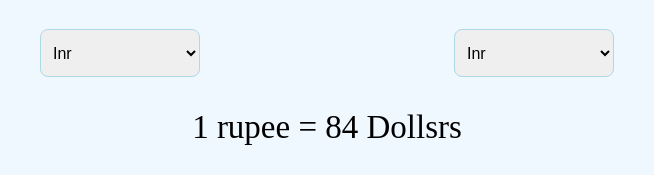
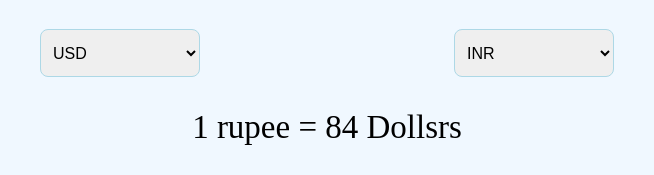
Before and after one commit to rahulgope45/Currency-converter, a plain HTML site: page index.html in a window 1280 px wide. Shown: the part 538-713 px from the top of the page, 313-967 px from the left. Drawn offline with Linux system fonts and the light colour scheme.

Commit message:
images are changing on selected image

```diff
--- /dev/null
+++ b/app.js
@@ -0,0 +1,61 @@
+// const Base_URL = "https://cdn.jsdelivr.net/npm/@fawazahmed0/currency-api@latest/v1/currencies/inr.json"
+// const URL_Img = "https://flagsapi.com/IN/flat/64.png"
+// const dropdowns = document.querySelectorAll(".dropdown select")
+// const Fromwala_select = document.querySelector(".Fromwala select")
+// const fromimg = document.querySelector(".Fromwala img")
+
+
+
+// Fromwala_select.addEventListener("change" ,()=>{
+
+//     fromimg.src = `https://flagsapi.com/${countryList[Fromwala_select.value]}/flat/64.png`
+
+// })
+
+
+
+
+const URL = "https://cdn.jsdelivr.net/npm/@fawazahmed0/currency-api@latest/v1/currencies/inr.json"
+
+const dropdowns = document.querySelectorAll(".dropdown select")
+const Fromwala_select = document.querySelector(".Fromwala select")
+const fromimg = document.querySelector(".Fromwala img")
+const Towala_select = document.querySelector(".Towala select")
+const toimg = document.querySelector(".Towala img")
+
+
+
+
+
+
+//populating option
+
+for(let select of dropdowns){
+    for(let countrycodes in  countryList){
+        let newOption = document.createElement("option")
+        newOption.innerText= countrycodes
+        newOption.value = countrycodes
+
+        if(select.name === "fromselect" && countrycodes === "USD"  ){
+            newOption.selected = "selected"
+            fromimg.src = `https://flagsapi.com/US/flat/64.png`
+        }
+        if(select.name === "toselect" && countrycodes === "INR"  ){
+            newOption.selected = "selected"
+            toimg.src = `https://flagsapi.com/IN/flat/64.png`
+        }
+        select.append(newOption)
+    }
+
+}
+
+//changing Img on click
+Fromwala_select.addEventListener("change" ,() =>{
+    fromimg.src = `https://flagsapi.com/${countryList[Fromwala_select.value]}/flat/64.png`
+
+})
+//changing Img on click
+Towala_select.addEventListener("change" ,() =>{
+    toimg.src = `https://flagsapi.com/${countryList[Towala_select.value]}/flat/64.png`
+
+})
--- /dev/null
+++ b/country.js
@@ -0,0 +1,161 @@
+const countryList = {
+    AED: "AE",
+    AFN: "AF",
+    XCD: "AG",
+    ALL: "AL",
+    AMD: "AM",
+    ANG: "AN",
+    AOA: "AO",
+    AQD: "AQ",
+    ARS: "AR",
+    AUD: "AU",
+    AZN: "AZ",
+    BAM: "BA",
+    BBD: "BB",
+    BDT: "BD",
+    XOF: "BE",
+    BGN: "BG",
+    BHD: "BH",
+    BIF: "BI",
+    BMD: "BM",
+    BND: "BN",
+    BOB: "BO",
+    BRL: "BR",
+    BSD: "BS",
+    NOK: "BV",
+    BWP: "BW",
+    BYR: "BY",
+    BZD: "BZ",
+    CAD: "CA",
+    CDF: "CD",
+    XAF: "CF",
+    CHF: "CH",
+    CLP: "CL",
+    CNY: "CN",
+    COP: "CO",
+    CRC: "CR",
+    CUP: "CU",
+    CVE: "CV",
+    CYP: "CY",
+    CZK: "CZ",
+    DJF: "DJ",
+    DKK: "DK",
+    DOP: "DO",
+    DZD: "DZ",
+    ECS: "EC",
+    EEK: "EE",
+    EGP: "EG",
+    ETB: "ET",
+    EUR: "FR",
+    FJD: "FJ",
+    FKP: "FK",
+    GBP: "GB",
+    GEL: "GE",
+    GGP: "GG",
+    GHS: "GH",
+    GIP: "GI",
+    GMD: "GM",
+    GNF: "GN",
+    GTQ: "GT",
+    GYD: "GY",
+    HKD: "HK",
+    HNL: "HN",
+    HRK: "HR",
+    HTG: "HT",
+    HUF: "HU",
+    IDR: "ID",
+    ILS: "IL",
+    INR: "IN",
+    IQD: "IQ",
+    IRR: "IR",
+    ISK: "IS",
+    JMD: "JM",
+    JOD: "JO",
+    JPY: "JP",
+    KES: "KE",
+    KGS: "KG",
+    KHR: "KH",
+    KMF: "KM",
+    KPW: "KP",
+    KRW: "KR",
+    KWD: "KW",
+    KYD: "KY",
+    KZT: "KZ",
+    LAK: "LA",
+    LBP: "LB",
+    LKR: "LK",
+    LRD: "LR",
+    LSL: "LS",
+    LTL: "LT",
+    LVL: "LV",
+    LYD: "LY",
+    MAD: "MA",
+    MDL: "MD",
+    MGA: "MG",
+    MKD: "MK",
+    MMK: "MM",
+    MNT: "MN",
+    MOP: "MO",
+    MRO: "MR",
+    MTL: "MT",
+    MUR: "MU",
+    MVR: "MV",
+    MWK: "MW",
+    MXN: "MX",
+    MYR: "MY",
+    MZN: "MZ",
+    NAD: "NA",
+    XPF: "NC",
+    NGN: "NG",
+    NIO: "NI",
+    NPR: "NP",
+    NZD: "NZ",
+    OMR: "OM",
+    PAB: "PA",
+    PEN: "PE",
+    PGK: "PG",
+    PHP: "PH",
+    PKR: "PK",
+    PLN: "PL",
+    PYG: "PY",
+    QAR: "QA",
+    RON: "RO",
+    RSD: "RS",
+    RUB: "RU",
+    RWF: "RW",
+    SAR: "SA",
+    SBD: "SB",
+    SCR: "SC",
+    SDG: "SD",
+    SEK: "SE",
+    SGD: "SG",
+    SKK: "SK",
+    SLL: "SL",
+    SOS: "SO",
+    SRD: "SR",
+    STD: "ST",
+    SVC: "SV",
+    SYP: "SY",
+    SZL: "SZ",
+    THB: "TH",
+    TJS: "TJ",
+    TMT: "TM",
+    TND: "TN",
+    TOP: "TO",
+    TRY: "TR",
+    TTD: "TT",
+    TWD: "TW",
+    TZS: "TZ",
+    UAH: "UA",
+    UGX: "UG",
+    USD: "US",
+    UYU: "UY",
+    UZS: "UZ",
+    VEF: "VE",
+    VND: "VN",
+    VUV: "VU",
+    YER: "YE",
+    ZAR: "ZA",
+    ZMK: "ZM",
+    ZWD: "ZW",
+  };
--- a/index.html
+++ b/index.html
@@ -19,10 +19,9 @@
            <div class="dropdown">
             <div class="Fromwala">
                 <p>From</p>
-                <img src="https://flagsapi.com/IN/flat/64.png">
-                <select class="select-container">
-                    <option >Inr</option>
-                    <option>Usd</option>
+                <img id="fromimg">
+                <select class="select-container" name="fromselect">
+
                 </select>
             </div>
             <div class="exchangeicon">
@@ -30,12 +29,11 @@
 
                 </i></div>
 
-            <div class="Towala">
+            <div class="Towala" >
                 <p>To</p>
-                <img src="https://flagsapi.com/US/flat/64.png">
-                <select class="select-container">
-                    <option >Inr</option>
-                    <option>Usd</option>
+                <img id="Second_flag">
+                <select class="select-container" name="toselect">
+
                 </select>
             </div>
            </div>
@@ -49,7 +47,8 @@
     </div>
 
 
-
+<script src="country.js"></script>
+<script src="app.js"></script>
 
 </body>
 </html>
--- a/style.css
+++ b/style.css
@@ -104,3 +104,7 @@ form select {
 .button button:hover{
     background-color: #77c57c;
 }
+
+.amount{
+    font-size: medium;
+}
```
